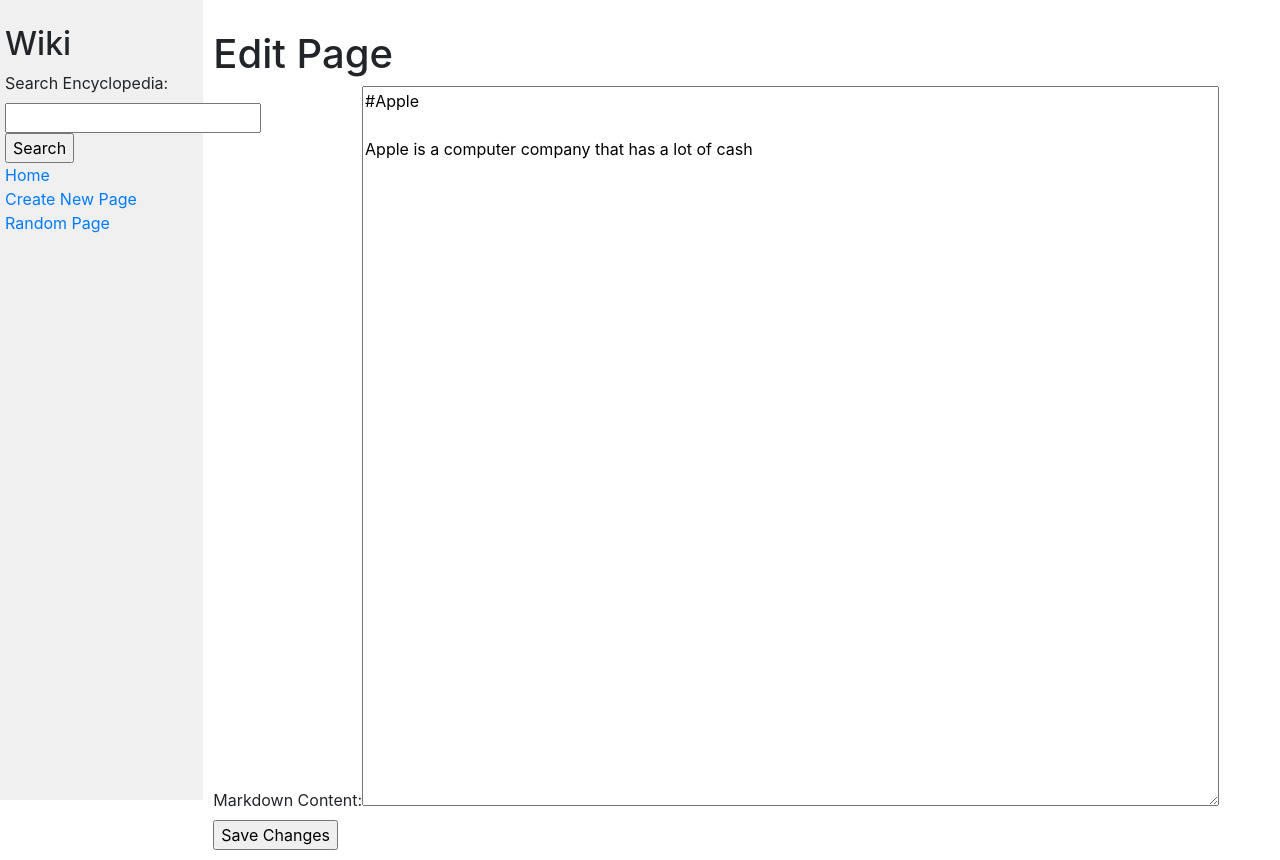
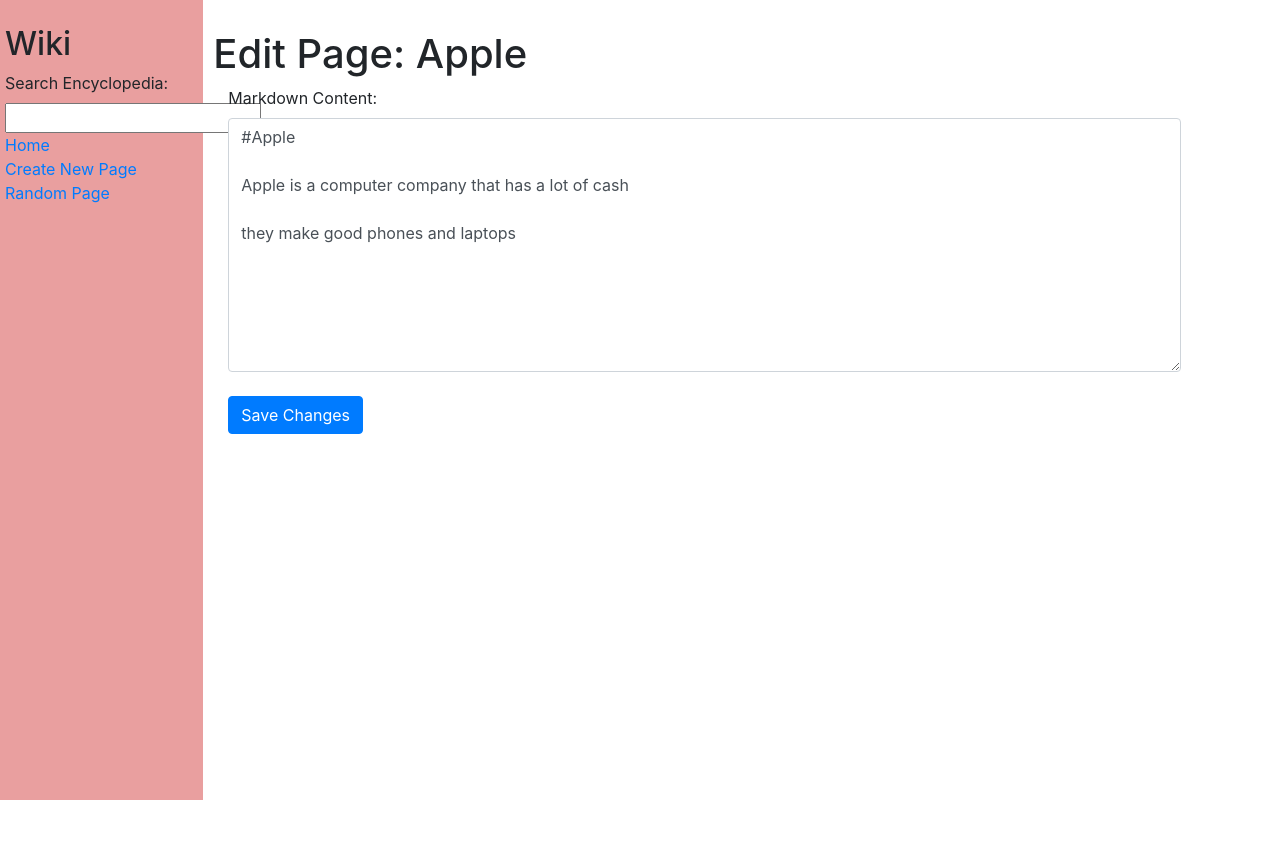
Before and after one commit to stefanoroque/CS50-Project-1, a Django app: page /edit/Apple in a window 1280 px wide. After the commit the page ends 800 px from the top, so only its background shows below. Run offline with Django 3.2, Linux system fonts and the light colour scheme; some libraries are stand-ins or nearby versions.

Commit message:
formating the UI

```diff
--- a/wiki/encyclopedia/static/encyclopedia/styles.css
+++ b/wiki/encyclopedia/static/encyclopedia/styles.css
@@ -28,7 +28,7 @@ textarea {
 }
 
 .sidebar {
-    background-color: #f0f0f0;
+    background-color: #e99f9f;
     height: 100vh;
     padding: 20px;
 }
--- a/wiki/encyclopedia/templates/encyclopedia/edit.html
+++ b/wiki/encyclopedia/templates/encyclopedia/edit.html
@@ -5,12 +5,14 @@
 {% endblock %}
 
 {% block body %}
-    <h1>Edit Page</h1>
+    <h1>Edit Page: {{ title }}</h1>
 
-    <form action="{% url 'encyclopedia:edit_page' title=title %}" method="post">
-        {% csrf_token %}
-        {{ edit_form }}
-        <input type="submit" value="Save Changes">
-    </form>
-
+    <div class="form-group col-md-11">
+        <form action="{% url 'encyclopedia:edit_page' title=title %}" method="post">
+            {% csrf_token %}
+            {{ edit_form }}
+            <br>
+            <button type="submit" class="btn btn-primary">Save Changes</button>
+        </form>
+    </div>
 {% endblock %}
--- a/wiki/encyclopedia/templates/encyclopedia/entry.html
+++ b/wiki/encyclopedia/templates/encyclopedia/entry.html
@@ -10,7 +10,7 @@
     {% else %}
     <div>{{ entry |safe}}</div>
 
-    <a href="{% url 'encyclopedia:edit_page' title=title %}" class="button">Edit Page</a>
+    <a href="{% url 'encyclopedia:edit_page' title=title %}" class="btn btn-warning">Edit Page</a>
 
     {% endif %}
 
--- a/wiki/encyclopedia/templates/encyclopedia/layout.html
+++ b/wiki/encyclopedia/templates/encyclopedia/layout.html
@@ -12,11 +12,12 @@
         <div class="row">
             <div class="sidebar col-lg-2 col-md-3">
                 <h2>Wiki</h2>
+
                 <form action="{% url 'encyclopedia:entry_search'%}" method="post">
                     {% csrf_token %}
                     {{ search_form }}
-                    <input type="submit" value="Search">
                 </form>
+
                 <div>
                     <a href="{% url 'encyclopedia:index' %}">Home</a>
                 </div>
--- a/wiki/encyclopedia/urls.py
+++ b/wiki/encyclopedia/urls.py
@@ -7,7 +7,7 @@ app_name = "encyclopedia"
 urlpatterns = [
     path("", views.index, name="index"),
     path("search", views.entry_search, name="entry_search"),
-    path("wiki/random_page", views.random_page, name="random_page"),
+    path("random_page", views.random_page, name="random_page"),
     path("wiki/<str:title>", views.view_entry, name="view_entry"),
     path("create", views.create_new_page, name="create_new_page"),
     path("edit/<str:title>", views.edit_page, name="edit_page")
--- a/wiki/encyclopedia/views.py
+++ b/wiki/encyclopedia/views.py
@@ -8,11 +8,11 @@ class NewSearchForm(forms.Form):
     entry_search = forms.CharField(label="Search Encyclopedia")
 
 class NewCreateForm(forms.Form):
-    title = forms.CharField(label="Page Title")
-    markdown_content = forms.CharField(label = "Markdown Content", widget=forms.Textarea)
+    title = forms.CharField(label="Page Title", widget=forms.TextInput(attrs={'class' : 'form-control form-control-lg'}))
+    markdown_content = forms.CharField(label = "Markdown Content", widget=forms.Textarea(attrs={'class' : 'form-control'}))
 
 class NewEditForm(forms.Form):
-    markdown_content = forms.CharField(label = "Markdown Content", widget=forms.Textarea)
+    markdown_content = forms.CharField(label = "Markdown Content", widget=forms.Textarea(attrs={'class' : 'form-control'}))
 
 def index(request):
     return render(request, "encyclopedia/index.html", {
--- a/wiki/entries/Apple.md
+++ b/wiki/entries/Apple.md
@@ -1,3 +1,5 @@
 #Apple
 
 Apple is a computer company that has a lot of cash
+
+they make good phones and laptops
```
Also changed, not shown: wiki/encyclopedia/templates/encyclopedia/create.html (+8 -5 lines).
